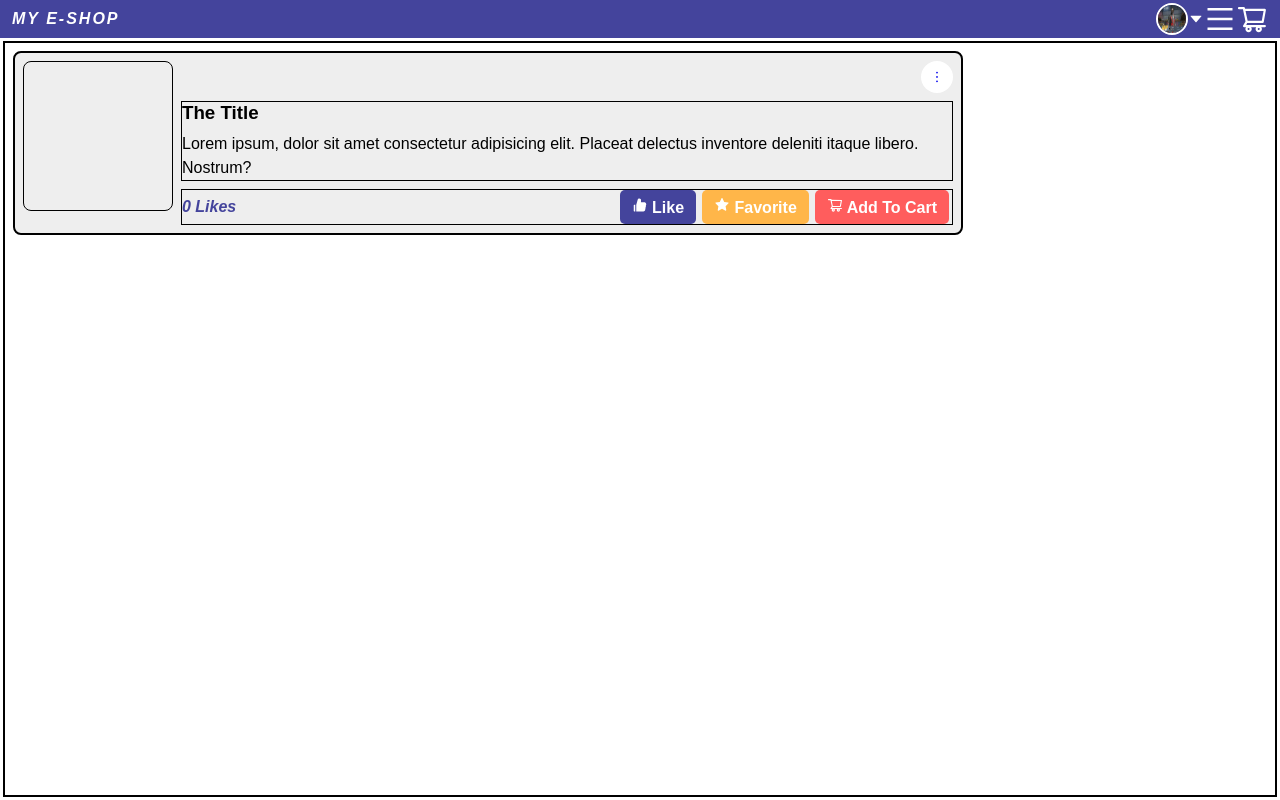
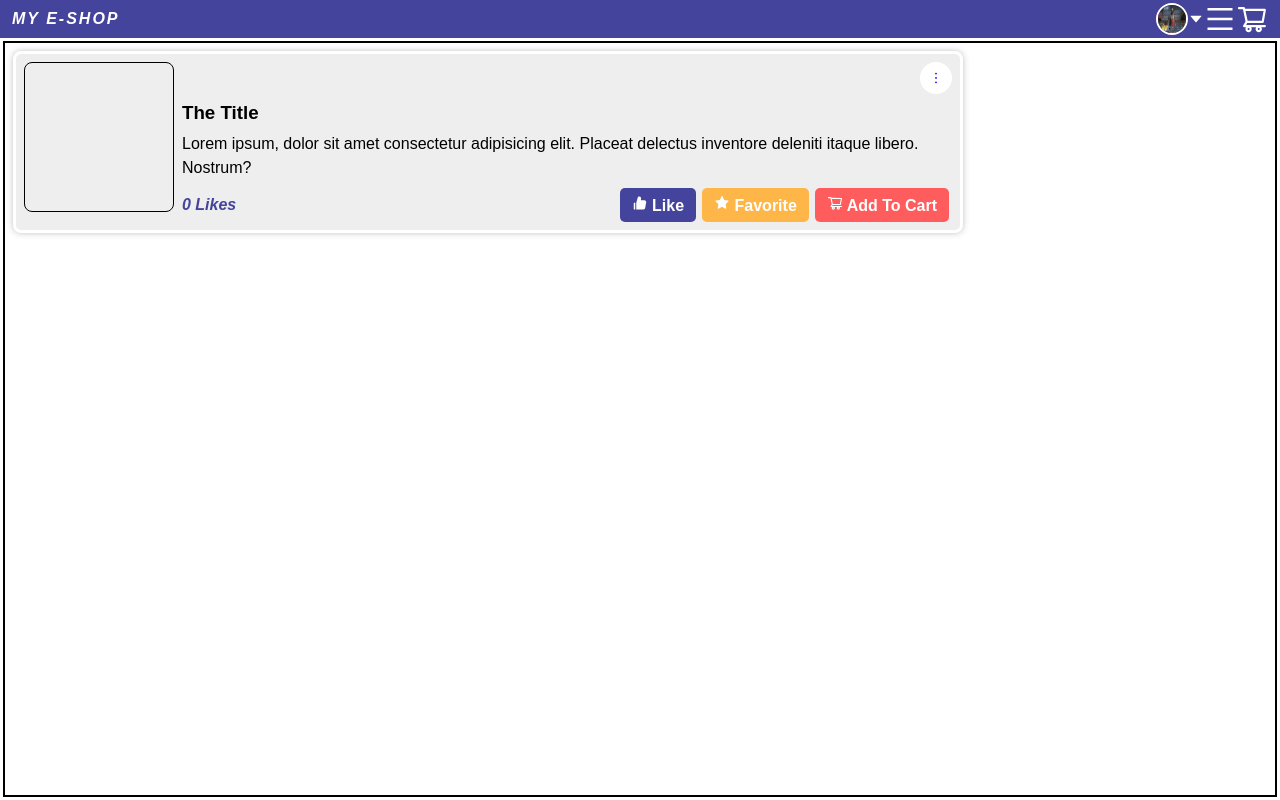
Before and after one commit to chineduogada/learning_react_hooks, a React (Create React App) app: page / in a window 1280 px wide. Built offline with nearby package versions, Linux system fonts and the light colour scheme.

Commit message:
make change in main layout of product

```diff
--- a/src/components/Product/Product.scss
+++ b/src/components/Product/Product.scss
@@ -2,9 +2,10 @@
   display: flex;
   width: fit-content;
   max-width: 950px;
+  padding: var(--base-half-size);
 
-  border: 2px solid;
-  padding: var(--base-half-size);
+  box-shadow: 0 0 6px var(--text-soft-color);
+  border: 3px solid var(--text-inverse-color);
 
   &__img-wrapper {
     min-width: 150px;
@@ -41,7 +42,6 @@
 
   &__content {
     margin-bottom: var(--base-half-size);
-    border: 1px solid;
   }
 
   &__title {
@@ -54,10 +54,6 @@
   }
 
   &__buttons {
-    border: 1px solid;
-    display: flex;
-    justify-content: space-between;
-    align-items: center;
   }
 
   &__like-status {
@@ -67,3 +63,13 @@
     font-style: italic;
   }
 }
+
+@media screen and (min-width: 768px) {
+  .product {
+    &__buttons {
+      display: flex;
+      justify-content: space-between;
+      align-items: center;
+    }
+  }
+}
```
